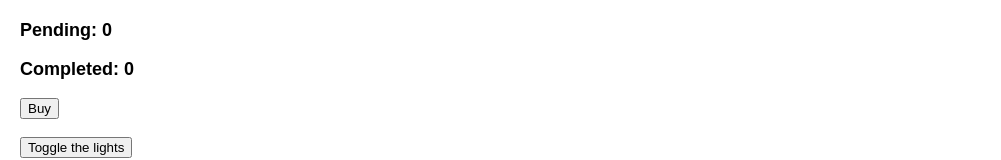
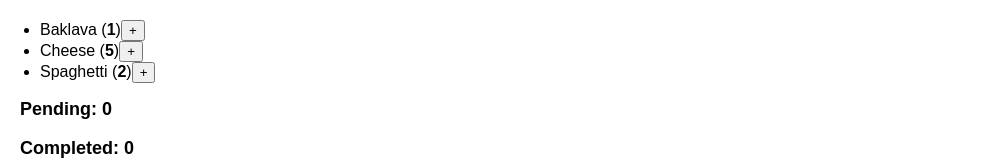
Before and after one commit to AnushilRaman/my-app-react, a React (Create React App) app: page / in a window 1280 px wide. Shown: the top 160 px of the page, without its empty margins (0-1001 px from the left). Built offline with nearby package versions, Linux system fonts and the light colour scheme.

Commit message:
Immutable array after creating an copy of existing array

```diff
--- a/src/App.js
+++ b/src/App.js
@@ -5,12 +5,14 @@
 import { LightSwitch } from './Components/eventHandler.js';
 import TrafficLight from './Components/TrafficLight.js';
 import { RequestTracker } from './Components/UpdaterFunction.js';
+import ShoppingCart from './Components/ShoppingCart.js';
 
 
 export default function App() {
 
   return (
     <>
+      <ShoppingCart />
       <RequestTracker />
       <br />
       <br />
--- /dev/null
+++ b/src/Components/ShoppingCart.js
@@ -0,0 +1,50 @@
+import { useState } from "react";
+
+const initialProducts = [
+    {
+        id: 0,
+        name: "Baklava",
+        count: 1,
+    },
+    {
+        id: 1,
+        name: "Cheese",
+        count: 5,
+    },
+    {
+        id: 2,
+        name: "Spaghetti",
+        count: 2,
+    },
+];
+
+export default function ShoppingCart() {
+    const [products, setProducts] = useState(initialProducts);
+    function handleIncreaseClick(productId) {
+        setProducts(
+            products.map((product) => {
+                if (product.id === productId) {
+                    return { ...product, count: product.count + 1 };
+                } else {
+                    return product;
+                }
+            })
+        );
+    }
+    return (
+        <ul>
+            {products.map((product) => (
+                <li key={product.id}>
+                    {product.name} (<b>{product.count}</b>)
+                    <button
+                        onClick={() => {
+                            handleIncreaseClick(product.id);
+                        }}
+                    >
+                        +
+                    </button>
+                </li>
+            ))}
+        </ul>
+    );
+}
```
